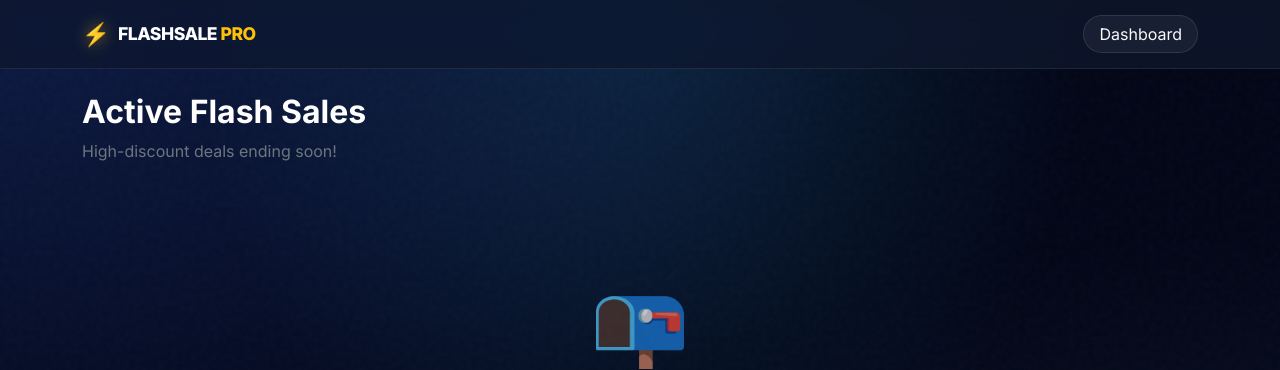
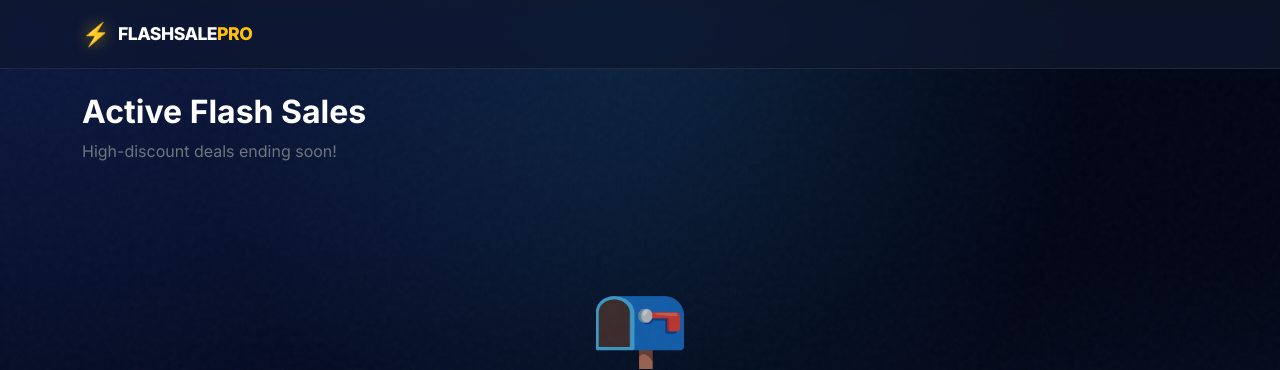
Before and after one commit to jegadesh-github/flashsale-pro, a Flask app: template templates/index.html in a window 1280 px wide. Shown: the top 370 px of the page. Run offline with Flask 3, Linux system fonts and the light colour scheme; the template is opened without the code that fills it, so the values that code supplies are empty.

Commit message:
update hidden dashboard logic

```diff
--- a/templates/index.html
+++ b/templates/index.html
@@ -28,17 +28,22 @@
         <a class="navbar-brand d-flex align-items-center" href="/">
           <span class="brand-icon me-2">⚡</span>
           <div class="brand-text">
-            FLASHSALE<span class="text-warning"> PRO</span>
+            FLASHSALE<span class="text-warning">PRO</span>
           </div>
         </a>
 
         <ul class="navbar-nav ms-auto">
-          <li class="nav-item">
-            <a class="nav-link admin-pill" href="/admin">
-              <span class="d-none d-md-inline">Dashboard</span>
-              <span class="d-md-none">⚙️</span>
-            </a>
-          </li>
+          {% if session.get('logged_in') %}
+            <li class="nav-item me-2">
+              <a class="nav-link admin-pill" href="/admin">
+                <span class="d-none d-md-inline">Dashboard</span>
+                <span class="d-md-none">⚙️</span>
+              </a>
+            </li>
+            <li class="nav-item">
+              <a class="nav-link text-danger" href="/logout">Logout</a>
+            </li>
+          {% endif %}
         </ul>
       </div>
     </nav>
```
